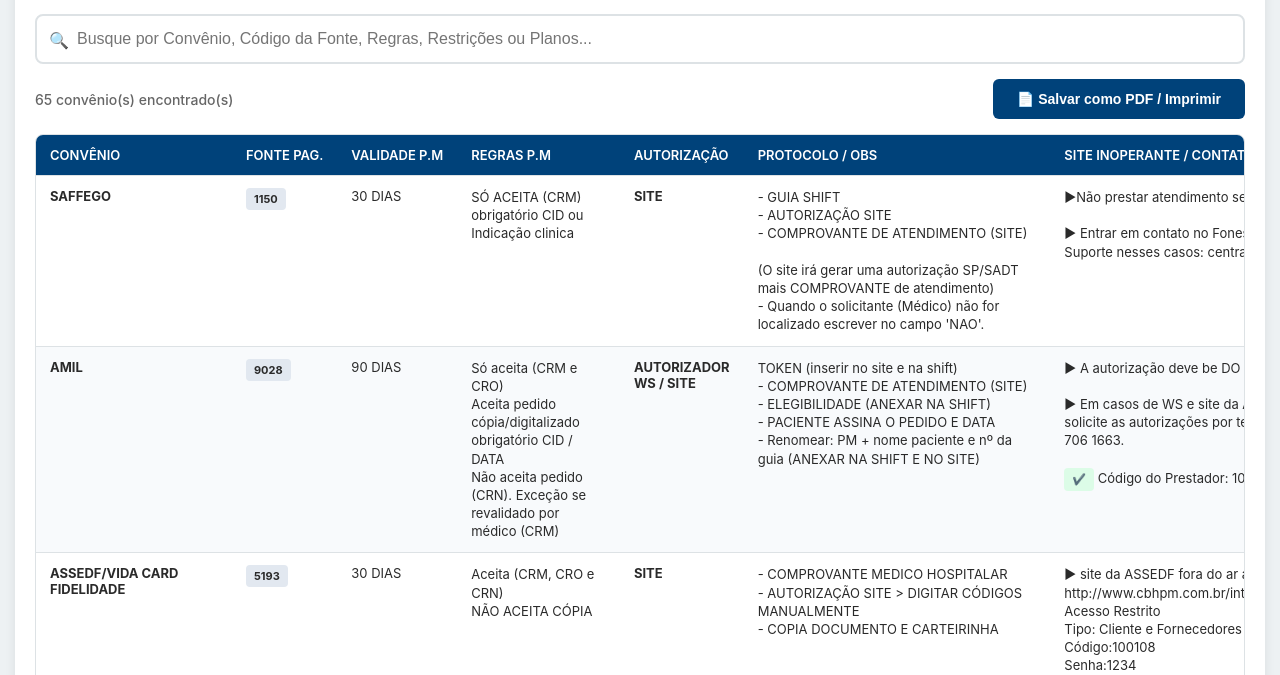
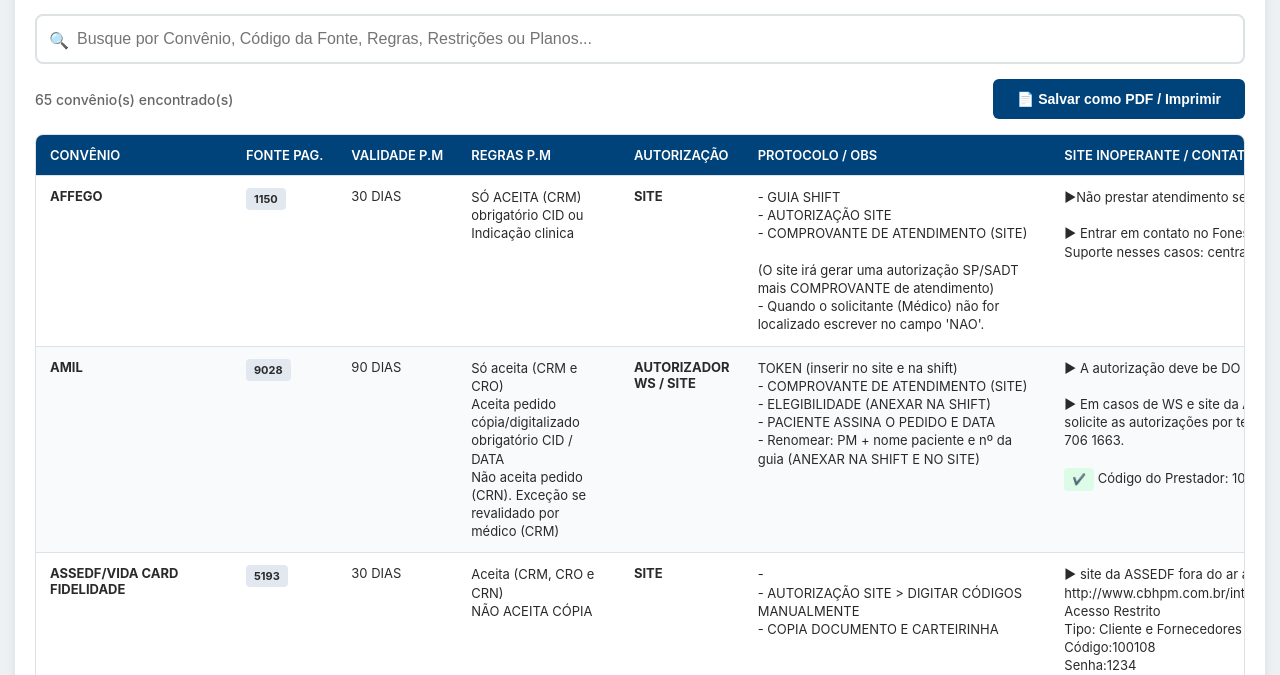
Before and after one commit to ryanhugo070-source/Central-de-informa-es, a plain HTML site: page index.html in a window 1280 px wide. Shown: the part 125-800 px from the top of the page. Drawn offline with Linux system fonts and the light colour scheme.

Commit message:
VIDA CARD

```diff
--- a/index.html
+++ b/index.html
@@ -592,9 +592,9 @@
 <script>
 // Lista de Dados de Convênios (Aba 1)
 const dadosConvenios = [
-    { name: "SAFFEGO", font: "1150", val: "30 DIAS", rules: "SÓ ACEITA (CRM)\nobrigatório CID ou Indicação clinica", auth: "SITE", obs: "- GUIA SHIFT\n- AUTORIZAÇÃO SITE\n- COMPROVANTE DE ATENDIMENTO (SITE)\n\n(O site irá gerar uma autorização SP/SADT mais COMPROVANTE de atendimento)\n- Quando o solicitante (Médico) não for localizado escrever no campo 'NAO'.", contact: "►Não prestar atendimento sem AUTORIZAÇÃO. - Aguardar retorno do site.\n\n► Entrar em contato no Fones: (62) 3218-5435 / 3096-7645 / 3096-7634.\nSuporte nesses casos: centralatendimento@affego.com.br" },
+    { name: "AFFEGO", font: "1150", val: "30 DIAS", rules: "SÓ ACEITA (CRM)\nobrigatório CID ou Indicação clinica", auth: "SITE", obs: "- GUIA SHIFT\n- AUTORIZAÇÃO SITE\n- COMPROVANTE DE ATENDIMENTO (SITE)\n\n(O site irá gerar uma autorização SP/SADT mais COMPROVANTE de atendimento)\n- Quando o solicitante (Médico) não for localizado escrever no campo 'NAO'.", contact: "►Não prestar atendimento sem AUTORIZAÇÃO. - Aguardar retorno do site.\n\n► Entrar em contato no Fones: (62) 3218-5435 / 3096-7645 / 3096-7634.\nSuporte nesses casos: centralatendimento@affego.com.br" },
     { name: "AMIL", font: "9028", val: "90 DIAS", rules: "Só aceita (CRM e CRO)\nAceita pedido cópia/digitalizado\nobrigatório CID / DATA\nNão aceita pedido (CRN). Exceção se revalidado por médico (CRM)", auth: "AUTORIZADOR WS / SITE", obs: "TOKEN (inserir no site e na shift)\n- COMPROVANTE DE ATENDIMENTO (SITE)\n- ELEGIBILIDADE (ANEXAR NA SHIFT)\n- PACIENTE ASSINA O PEDIDO E DATA\n- Renomear: PM + nome paciente e nº da guia (ANEXAR NA SHIFT E NO SITE)", contact: "► A autorização deve be DO DIA DO ATENDIMENTO. NÃO aceita posterior.\n\n► Em casos de WS e site da Amil estiverem inoperante, consulte a elegibilidade e solicite as autorizações por telefone: 3003-2702 / 3004-2206 / 3004-1050 / 0800 706 1663.\n\n✔️ Código do Prestador: 10019600" },
-    { name: "ASSEDF/VIDA CARD FIDELIDADE", font: "5193", val: "30 DIAS", rules: "Aceita (CRM, CRO e CRN)\nNÃO ACEITA CÓPIA", auth: "SITE", obs: "- COMPROVANTE MEDICO HOSPITALAR\n- AUTORIZAÇÃO SITE > DIGITAR CÓDIGOS MANUALMENTE\n- COPIA DOCUMENTO E CARTEIRINHA", contact: "► site da ASSEDF fora do ar acessar o link para autorização:\nhttp://www.cbhpm.com.br/intranet/index2.php?cliente=assedf\nAcesso Restrito\nTipo: Cliente e Fornecedores\nCódigo:100108\nSenha:1234\n\nCaso não consigam entrar em contato para pegar autorização dos exames:\nTelefone: 3326-7453" },
+    { name: "ASSEDF/VIDA CARD FIDELIDADE", font: "5193", val: "30 DIAS", rules: "Aceita (CRM, CRO e CRN)\nNÃO ACEITA CÓPIA", auth: "SITE", obs: "-\n- AUTORIZAÇÃO SITE > DIGITAR CÓDIGOS MANUALMENTE\n- COPIA DOCUMENTO E CARTEIRINHA", contact: "► site da ASSEDF fora do ar acessar o link para autorização:\nhttp://www.cbhpm.com.br/intranet/index2.php?cliente=assedf\nAcesso Restrito\nTipo: Cliente e Fornecedores\nCódigo:100108\nSenha:1234\n\nCaso não consigam entrar em contato para pegar autorização dos exames:\nTelefone: 3326-7453" },
     { name: "ASSEFAZ", font: "7776", val: "60 DIAS", rules: "CID / DATA\nAceita (CRM, CRO e CRN)\nNÃO ACEITA CÓPIA", auth: "SITE", obs: "Validade da matrícula conforme carteirinha na shift\n- AUTORIZAÇÃO SITE - INSERÇÃO EM LOTE ♥️ (SALVAR NA SHIFT NÃO PRECISA IMPRIMIR)\n- ELEGIBILIDADE\n- PACIENTE ASSINA O PEDIDO E DATA", contact: "Consultar os canais oficiais de comunicação no portal." },
     { name: "BANCO CENTRAL DO BRASIL", font: "2480", val: "60 DIAS", rules: "Aceita (CRM CRN CRO)\nACEITA PEDIDO MEDICO CÓPIA/DIGITALIZADO ✅", auth: "NÃO TEM", obs: "- GUIA SHIFT\n- ELEGIBILIDADE\n- Solicitar AUTORIZAÇÃO apenas de exames que alertam no sistema da shift via e-mail: autorizacaomedica.pasbc.depes@bcb.gov.br e aguardar o envio da guia por email.", contact: "►SITE INDISPONIVEL\nOrientamos que seja encaminhado ao faturamento, como anexo da Ordem de Serviço, a imagem da tela de erro.\n- Consulta de Elegibilidade pode ser realizada por telefone ou e-mail:\nE-mail: bcsaude.prestador@bcb.gov.br\n• Fones: (61) 3414-4021 / (61) 3414-3900" },
     { name: "BLUE MED", font: "15484", val: "30 DIAS", rules: "- Aceita SOMENTE CRM\n- NÃO ACEITA CÓPIA", auth: "SITE", obs: "- GUIAS SHIFT\n- AUTORIZAÇÃO SITE\n- ELEGIBILIDADE\nMédico não cadastrado no portal, inserir o código do prestador: 00169", contact: "Caso o site esteja inoperante entrar em contato (Seg a Sex das 07:00 às 17:00):\nTelefone: 0800-366-7777\nE-mail: backoffice@soubluemed.com\n\nFORA DESSE HORÁRIO / FINAIS DE SEMANA:\nexames@soubluemed.com" },
```
